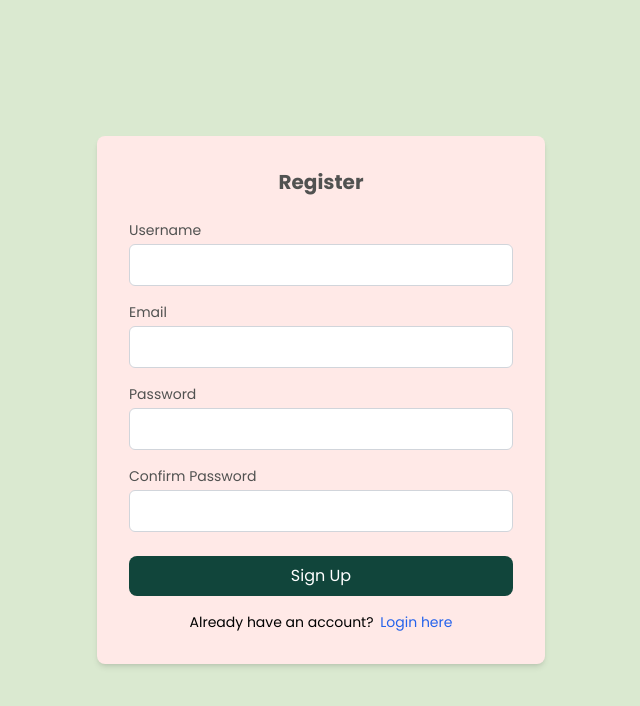
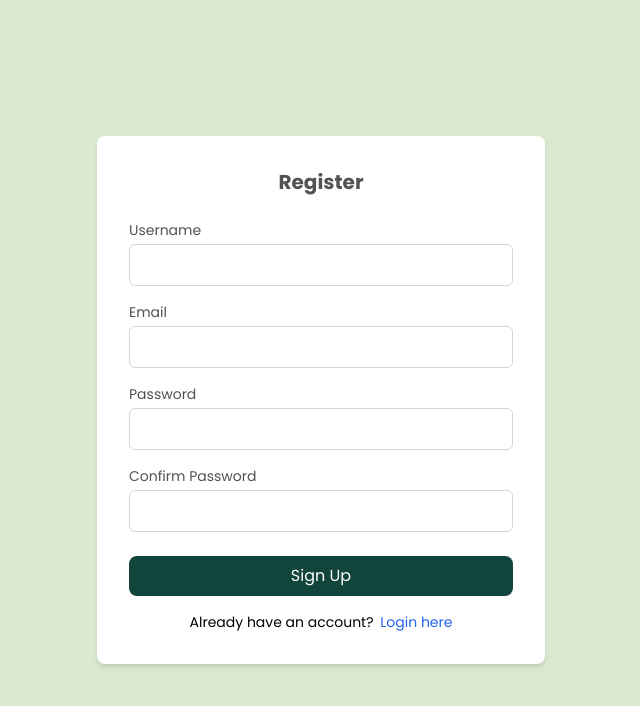
Before and after one commit to SarahHanks04/Eazipay-Project, a React (Vite) app: page /register in a window 1280 px wide. Shown: the top 706 px of the page, without its empty margins (319-959 px from the left). Built offline with nearby package versions, Linux system fonts and the light colour scheme.

Commit message:
Login page updated

```diff
--- a/src/Component/Register Page/RegisterPage.jsx
+++ b/src/Component/Register Page/RegisterPage.jsx
@@ -49,7 +49,7 @@ const RegisterPage = () => {
     <div className="register-page bg-[#DAE9D0] min-h-screen flex justify-center items-center">
       <form
         onSubmit={handleSubmit}
-        className="bg-[#FFE9E7] p-8 shadow-md rounded-lg max-w-md w-full"
+        className="bg-white p-8 shadow-md rounded-lg max-w-md w-full"
       >
         <h2 className="text-xl text-[#515251] text-center font-bold mb-6">
           Register
```
